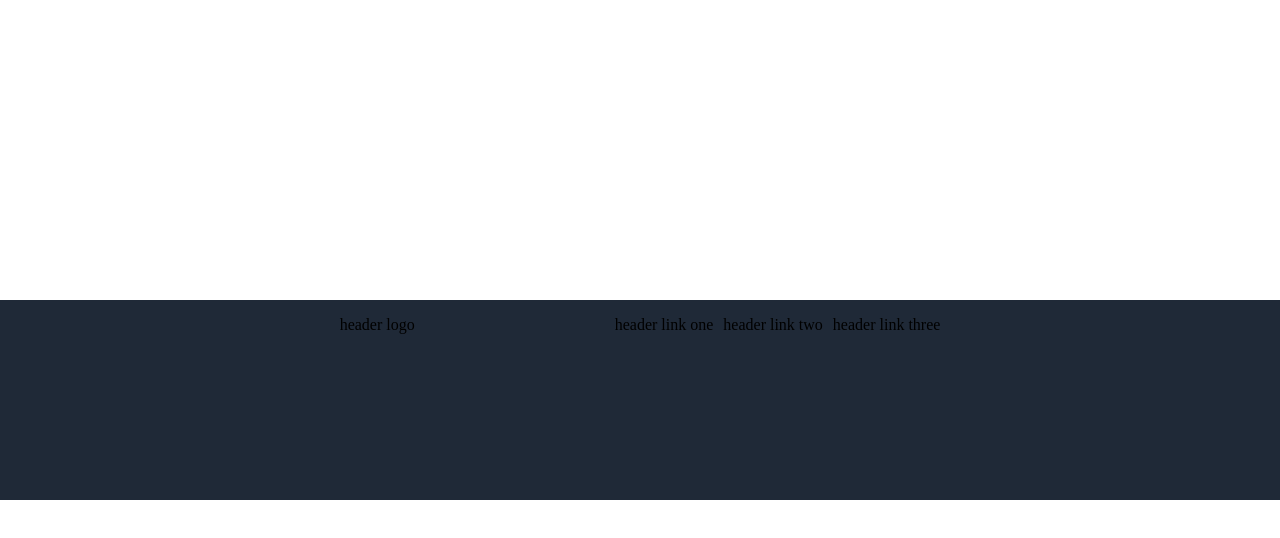
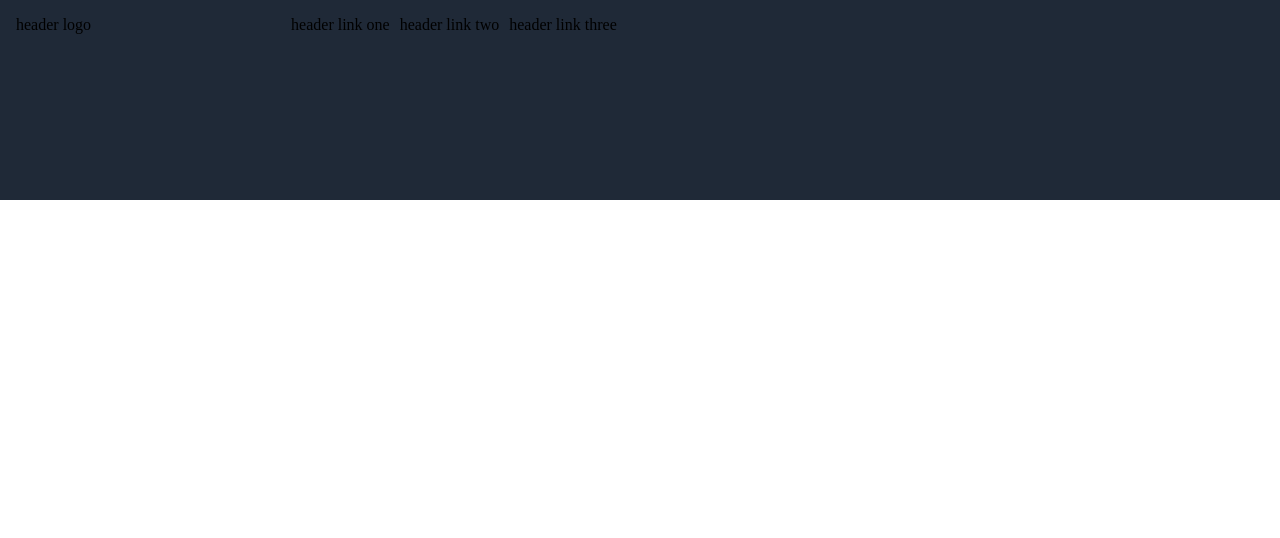
Before and after one commit to Novel272/LLanding-page, a plain HTML site: page index.html in a window 1280 px wide. Drawn offline with Linux system fonts and the light colour scheme.

Commit message:
first try in the second version

```diff
--- a/style.css
+++ b/style.css
@@ -3,7 +3,7 @@ body{
     margin: 0;
     overflow: hidden;
     display: flex;
-    justify-content: center;
+    justify-content: space-between;
     align-items: first baseline;
     flex-direction: column;
 }
@@ -12,7 +12,8 @@ body{
     flex-wrap: wrap;
     width: 100%;
     height: 25%;
-    justify-content: center;
+    justify-content: space-between;
+    align-items: first baseline;
     background-color: #1f2937;
 }
 .header{
```
